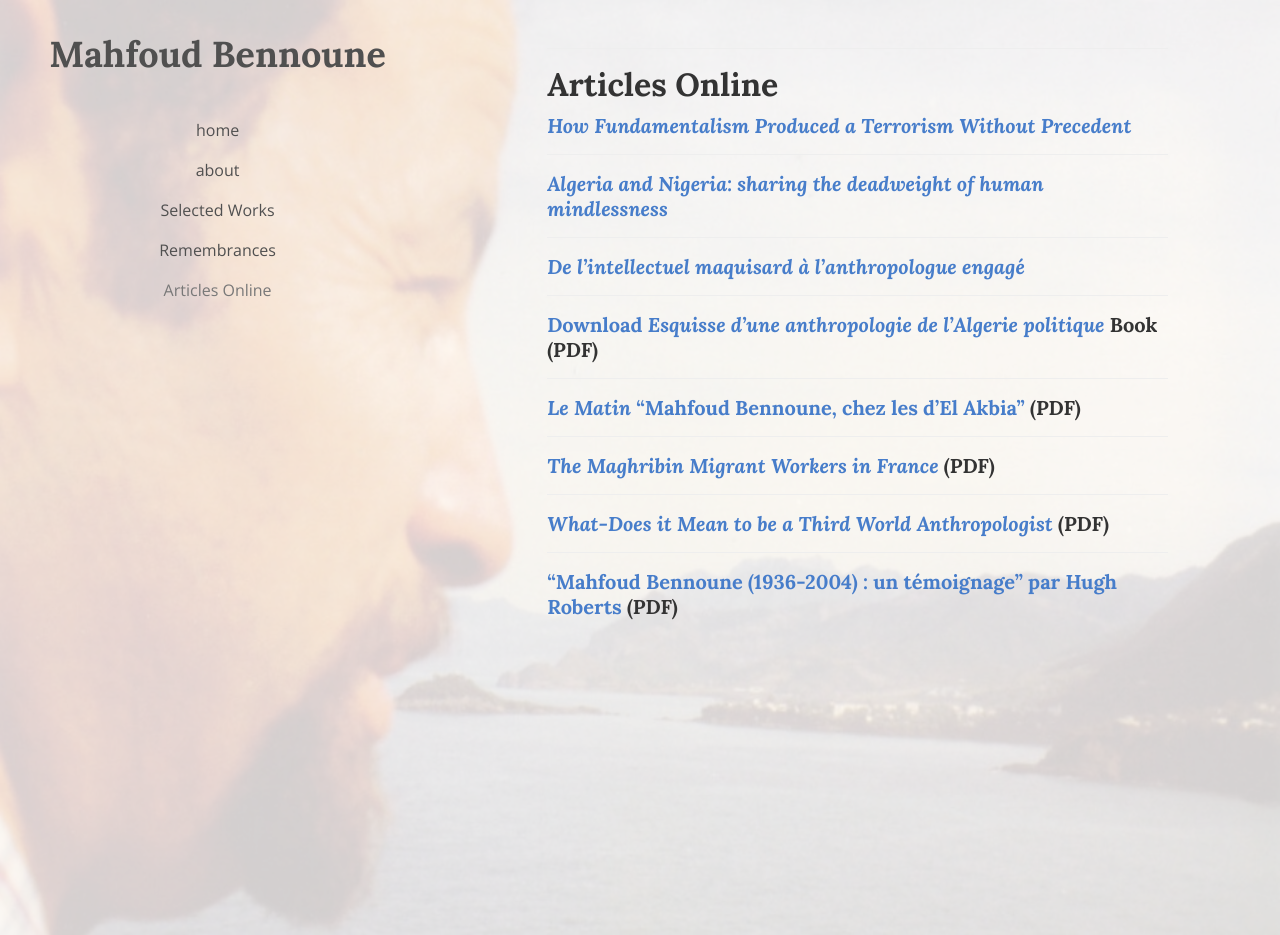
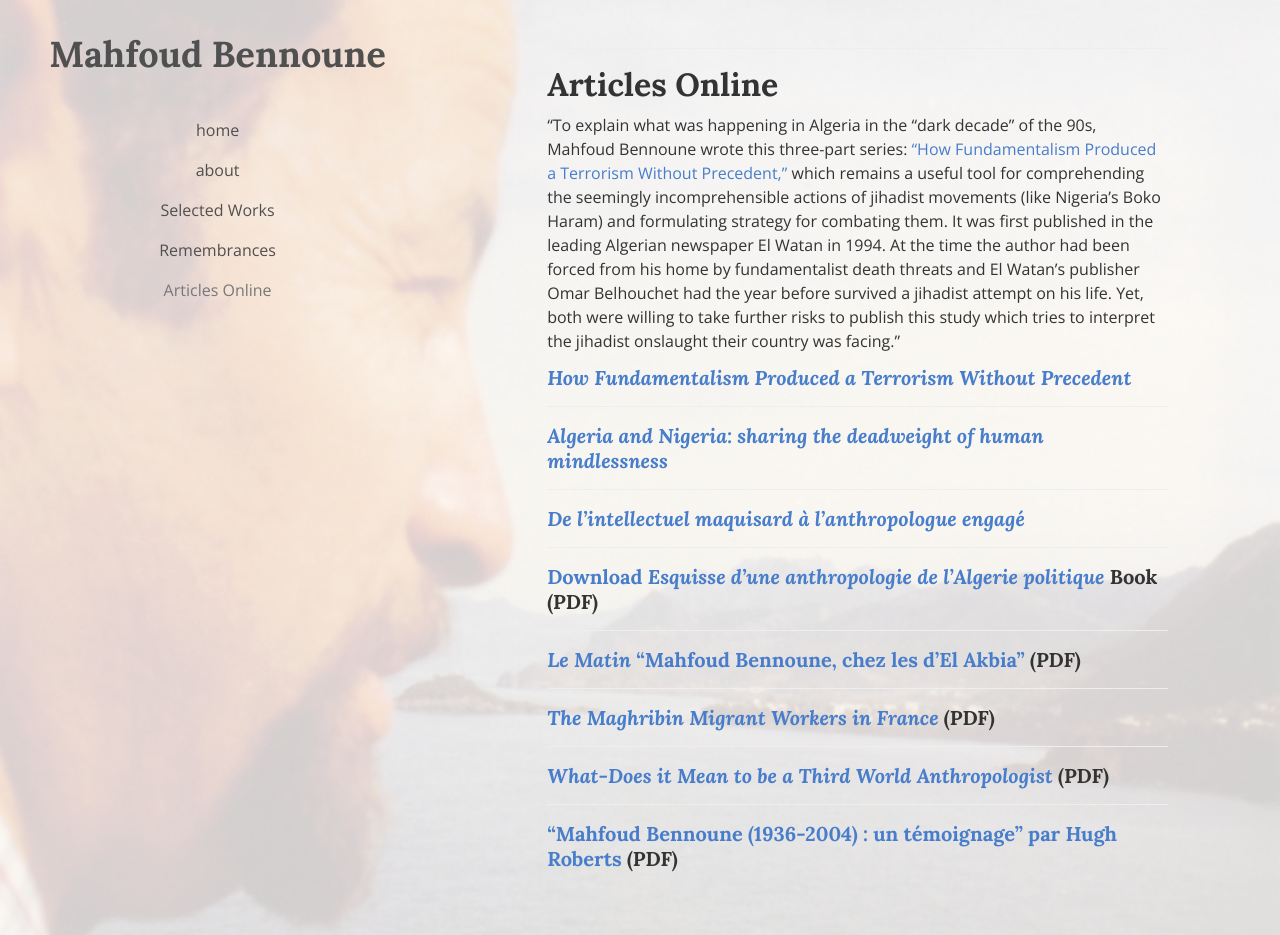
Before and after one commit to sonnetmedia/mahfoudbennoune.com, a Jekyll site: the page built from _pages/articles-online.md, in a window 1280 px wide and 935 px high. Built offline with Jekyll 4.4.1, drawn with Linux system fonts in a browser that asks for light colours; nearby versions of some CDN libraries.

```diff
--- a/_pages/articles-online.md
+++ b/_pages/articles-online.md
@@ -4,6 +4,8 @@
 category:
 permalink: /articles-online/
 ---
+
+"To explain what was happening in Algeria in the “dark decade” of the 90s, Mahfoud Bennoune wrote this three-part series: [“How Fundamentalism Produced a Terrorism Without Precedent,”](/article/how-fundamentalism-produced-a-terrorism-without-precedent/) which remains a useful tool for comprehending the seemingly incomprehensible actions of jihadist movements (like Nigeria's Boko Haram) and formulating strategy for combating them. It was first published in the leading Algerian newspaper El Watan in 1994.  At the time the author had been forced from his home by fundamentalist death threats and El Watan’s publisher Omar Belhouchet had the year before survived a jihadist attempt on his life.  Yet, both were willing to take further risks to publish this study which tries to interpret the jihadist onslaught their country was facing."
 
 ##### [*How Fundamentalism Produced a Terrorism Without Precedent*](/article/how-fundamentalism-produced-a-terrorism-without-precedent/)
 
```
Also changed, not shown: _pages/about.md (+2 -4 lines), assets/img/IMG_1353.jpg (added).
